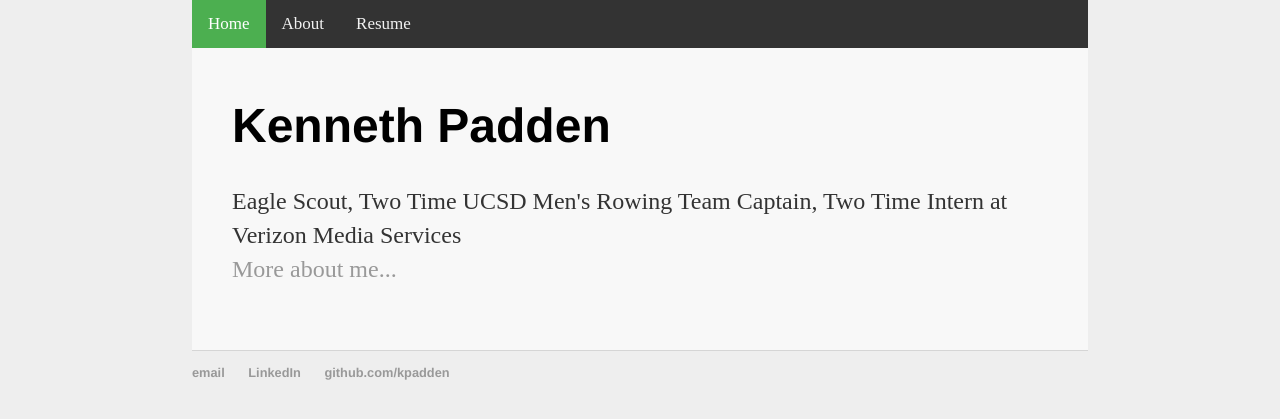
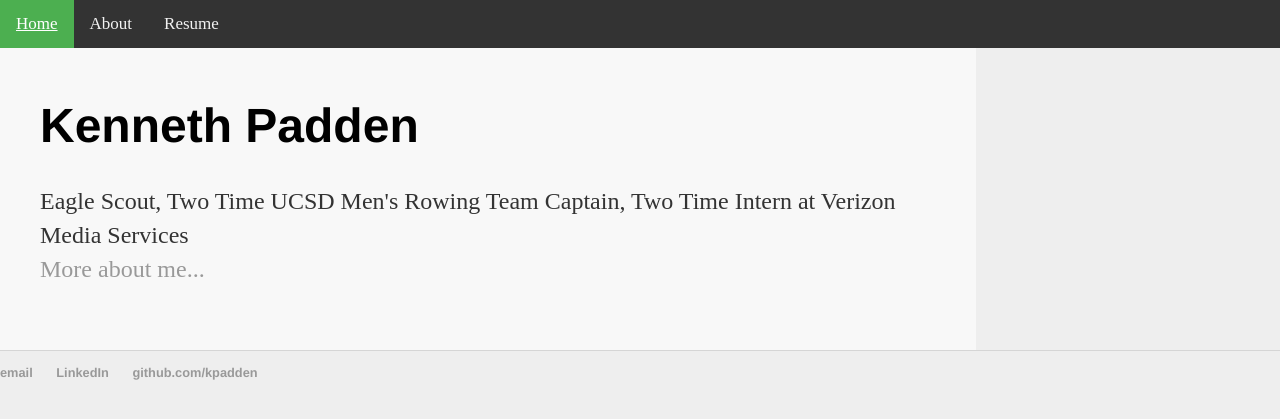
Before and after one commit to kpadden/kpadden.github.io, a Jekyll site: the page built from index.html, in a window 1280 px wide. Shown: the top 419 px of the page. Built offline with Jekyll 4.4.1, drawn with Linux system fonts in a browser that asks for light colours.

Commit message:
Update main.css

```diff
--- a/css/main.css
+++ b/css/main.css
@@ -1,26 +1,35 @@
 body {
     margin: 0px auto;
-    width: 70%;
+    width: 100%; /*70*/
     /*background-color: #005080;*/
     background-color: #eee;
 }
 
-div {
-    /*margin: 30px 74px;
-    padding: 0px 40px;*/
+div { /*all comments */
+    margin: 0;
+    padding: 0;
     /*background-color: #e8e8e8;*/
 }
 
 .container {
+    width: 70%; /*margin: 0px atuo;*/
     padding: 0px 40px 40px 40px;
     background-color: #f8f8f8;
 }
 
 .topnav {
-    margin: 0px;
-    width: 100%;
+    /*margin: 0px auto;
+    width: 100%;*/
     background-color: #333;
     overflow: hidden;
+}
+
+.inside-topnav {
+    width: 70%;
+}
+
+.inside-footer {
+    width: 70%;
 }
 
 /* Style the links inside the navigation bar */
```
